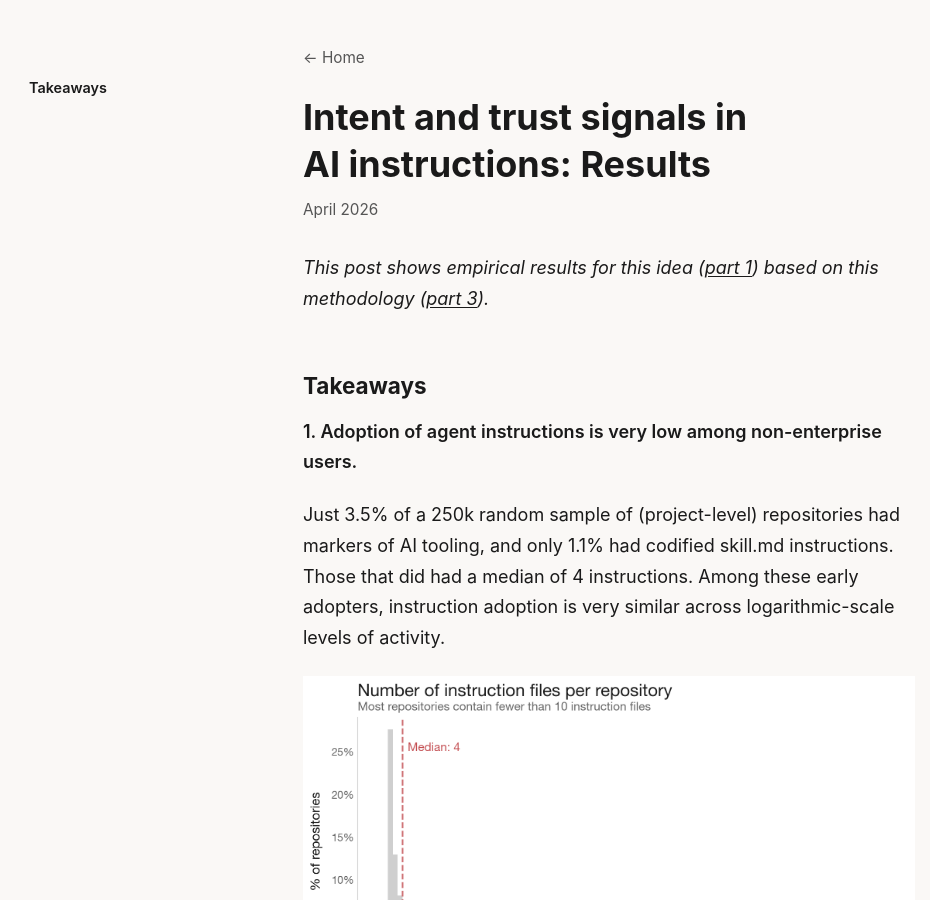
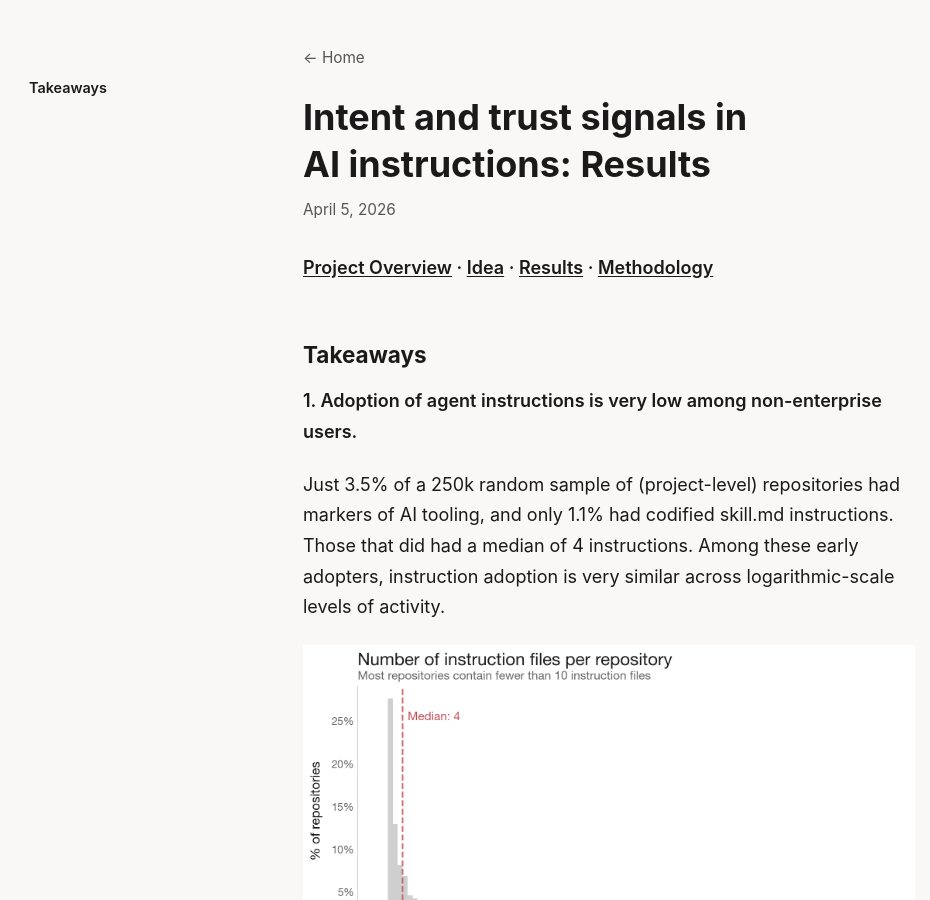
Before and after one commit to anthonycozart/anthonycozart.github.io, a Jekyll site: the page built from _posts/2026-04-05-ai-skills-part-2.md, in a window 1280 px wide and 900 px high. Shown: the whole window, without its empty margins (168-1098 px from the left). Built offline with Jekyll 4.4.1, drawn with Linux system fonts in a browser that asks for light colours.

Commit message:
small tweak to ai skills post headers

```diff
--- a/_posts/2026-04-05-ai-skills-part-2.md
+++ b/_posts/2026-04-05-ai-skills-part-2.md
@@ -2,12 +2,12 @@
 layout: post
 title: "Intent and trust signals in AI instructions: Results"
 date: 2026-04-05
-display_date: "April 2026"
+display_date: "April 5, 2026"
 permalink: /ai-skills/ai-skills-part-2/
 hidden: true
 ---
 
-*This post shows empirical results for this idea ([part 1](/ai-skills/ai-skills-part-1/)) based on this methodology ([part 3](/ai-skills/ai-skills-part-3/)).*
+**[Project Overview](https://anthonycozart.github.io/ai-skills/) · [Idea](/ai-skills/ai-skills-part-1/) · [Results](/ai-skills/ai-skills-part-2/) · [Methodology](/ai-skills/ai-skills-part-3/)**
 
 ## Takeaways
 
--- a/ai-skills/index.html
+++ b/ai-skills/index.html
@@ -11,7 +11,7 @@
   </div>
 
   <section class="project-diagram">
-    <img src="/ai-skills/figures/overview_diagram.svg" alt="Project overview diagram">
+    <img src="/ai-skills/figures/0_0_overview_diagram.svg" alt="Project overview diagram">
   </section>
   </section>
 
```
Also changed, not shown: _posts/2026-04-05-ai-skills-part-1.md (+2 -2 lines), _posts/2026-04-05-ai-skills-part-3.md (+2 -2 lines), ai-skills/figures/0_0_overview_diagram.svg.
